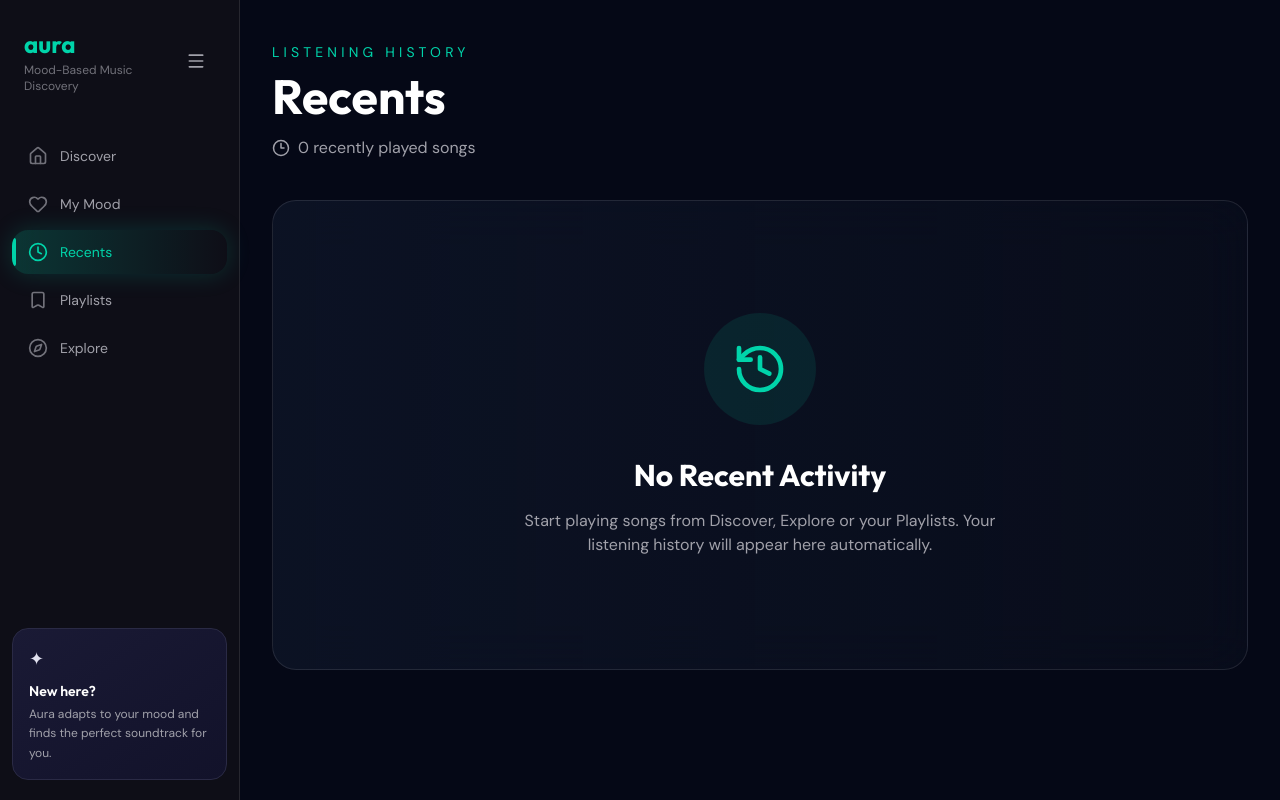
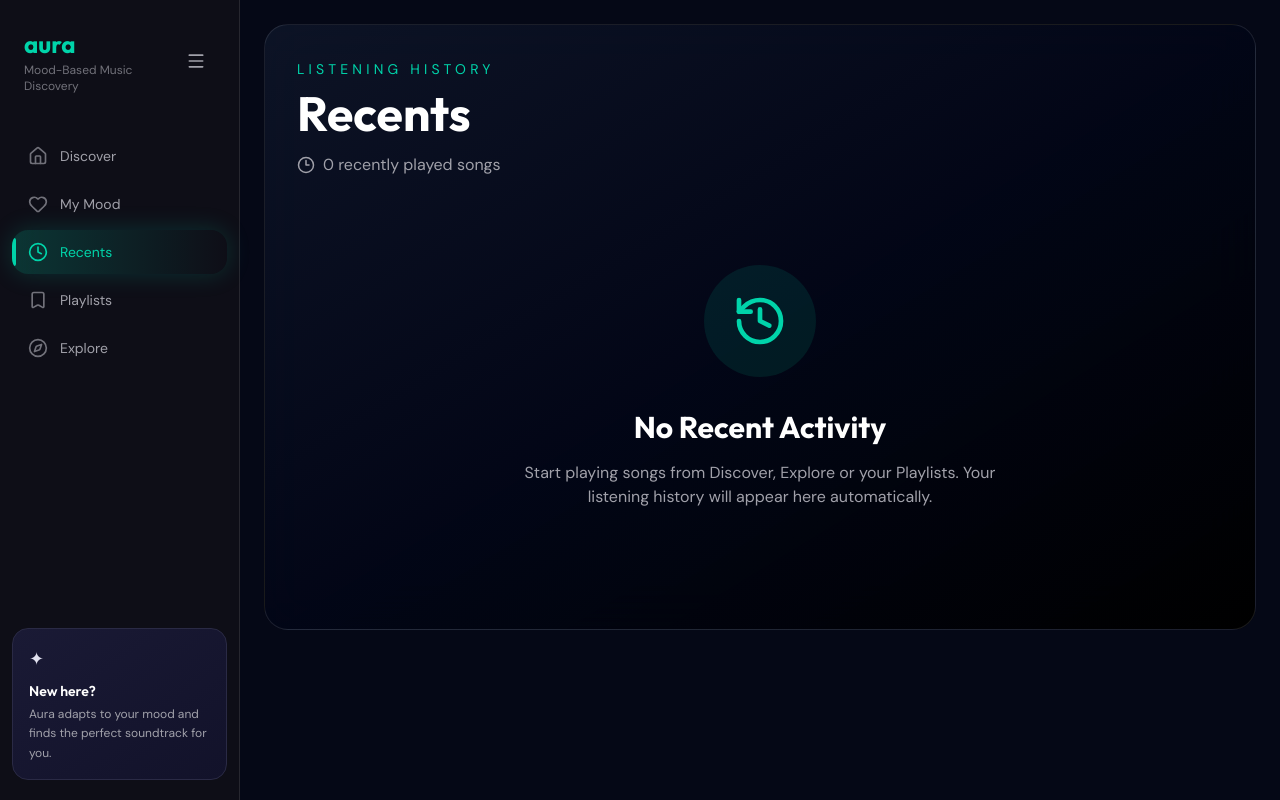
Before and after one commit to FaizZzhue/aura, a React (Vite) app: page /recents in a window 1280 px wide. Built offline with nearby package versions, Linux system fonts and the light colour scheme.

Commit message:
refactor: grid card on pages

```diff
--- a/src/pages/MyMoodPage.jsx
+++ b/src/pages/MyMoodPage.jsx
@@ -11,7 +11,8 @@ const MyMoodPage = ({ activeMood, onMoodSelect }) => {
     )
 
     return (
-        <div className="flex-1 px-8 py-8">
+        <div className="flex-1 px-6 py-6 pb-24 md:pb-6">
+            <div className="relative rounded-3xl border border-white/10 bg-gradient-to-br from-[#0f172a]/80 via-[#020617]/80 to-black p-8 backdrop-blur-xl">
                 <div className="mb-8">
                     <h2 className="font-display text-3xl font-bold text-white">
                         My Mood
@@ -53,6 +54,7 @@ const MyMoodPage = ({ activeMood, onMoodSelect }) => {
                     </div>
                 )}
             </div>
+        </div>
     )
 }
 
--- a/src/pages/PlaylistsPage.jsx
+++ b/src/pages/PlaylistsPage.jsx
@@ -15,7 +15,8 @@ const PlaylistsPage = () => {
     const handlePlaylistClick = (playlist) => {navigate(`/playlists/${playlist.id}`)}
 
     return (
-        <section className="mx-auto flex w-full max-w-7xl flex-col gap-10 px-8 py-10">
+        <section className="flex-1 px-6 py-6 pb-24 md:pb-6">
+            <div className="relative rounded-3xl border border-white/10 bg-gradient-to-br from-[#0f172a]/80 via-[#020617]/80 to-black p-8 backdrop-blur-xl">
                 <div className="flex flex-col gap-6 lg:flex-row lg:items-center lg:justify-between">
                     <div>
                         <h1 className="mt-2 text-5xl font-bold text-white">
@@ -36,7 +37,7 @@ const PlaylistsPage = () => {
                     </button>
                 </div>
 
-            <div className="rounded-3xl border border-white/10 bg-gradient-to-r from-[#0f172a]/70 to-[#111827]/30 p-6 backdrop-blur-xl">
+                <div className= "mt-8">
                     <PlaylistGrid
                         playlists={playlists}
                         onPlaylistClick={handlePlaylistClick}
@@ -54,6 +55,7 @@ const PlaylistsPage = () => {
                     onClose={() => setOpenModal(false)}
                     onSubmit={handleCreatePlaylist}
                 />
+            </div>
         </section>
     )
 
--- a/src/pages/RecentsPage.jsx
+++ b/src/pages/RecentsPage.jsx
@@ -6,16 +6,18 @@ const RecentsPage = () => {
     const { recents, groupedRecents, clearRecents } = useRecents()
 
     return (
-        <section className="mx-auto flex w-full max-w-7xl flex-col gap-10 px-8 py-10">
+        <section className="flex-1 px-6 py-6 pb-24 md:pb-6">
+            <div className="relative rounded-3xl border border-white/10 bg-gradient-to-br from-[#0f172a]/80 via-[#020617]/80 to-black p-8 backdrop-blur-xl">
                 <RecentHeader
                     total={recents.length}
                     onClear={clearRecents}
                 />
 
-            <div className="rounded-3xl border border-white/10 bg-gradient-to-r from-[#0f172a]/70 to-[#111827]/30 p-6 backdrop-blur-xl">
+                <div className="">
                     <RecentGrid
                         groupedRecents={groupedRecents}
                     />
+                </div>
             </div>
         </section>
     )
```
Lines whose indentation alone changed are shown as unchanged.
